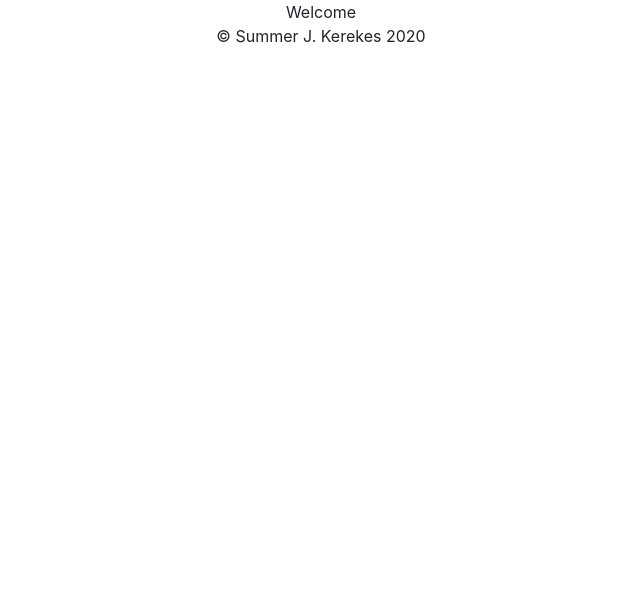
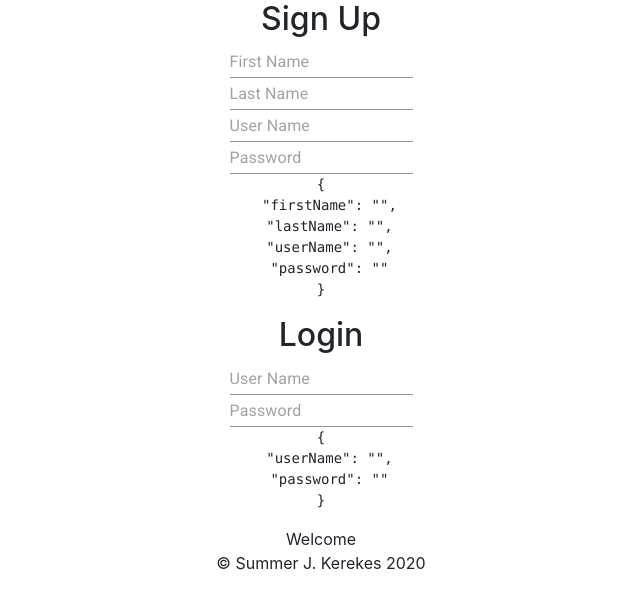
Before and after one commit to Phebesue/WD-ReactLegacy-TS-GroceryInventoryClient, a React (Create React App) app: page / in a window 1280 px wide. Shown: the top 608 px of the page, without its empty margins (319-959 px from the left). Built offline with nearby package versions, Linux system fonts and the light colour scheme.

Commit message:
add MaterialUI & Formik. Got SignUp & Login forms to render!! Yay! Finally some progress on the client.

```diff
--- a/public/index.html
+++ b/public/index.html
@@ -10,6 +10,8 @@
       content="Web site created using create-react-app"
     />
     <link rel="apple-touch-icon" href="%PUBLIC_URL%/logo192.png" />
+    <link rel="stylesheet" href="https://fonts.googleapis.com/css?family=Roboto:300,400,500,700&display=swap" />
+    <link rel="stylesheet" href="https://fonts.googleapis.com/icon?family=Material+Icons" />
     <!--
       manifest.json provides metadata used when your web app is installed on a
       user's mobile device or desktop. See https://developers.google.com/web/fundamentals/web-app-manifest/
--- a/src/App.tsx
+++ b/src/App.tsx
@@ -1,5 +1,6 @@
 import React, {Component} from 'react';
 import Auth from "./auth/Auth";
+import moduleName from 'formik'
 // import UserEdit from "./auth/UserEdit";
 // import Sitebar from "./site/Navbar";
 import { BrowserRouter as Router, Switch, Route, Redirect } from "react-router-dom";
@@ -7,6 +8,8 @@ import logo from './logo.svg';
 import './App.css';
 import Home from './site/Header';
 import Footer from './site/Footer';
+import {Signup} from './auth/Signup';
+import {Login} from './auth/Login';
 
 type AcceptedProps={};
 type SessionState = {
@@ -38,6 +41,8 @@ render(){
   return (
     <div className="App">
       <div id="main" className="sideBar">
+        <Signup onSubmit={() => {}} />
+        <Login onSubmit={() => {}} />
       {/* <Header /> */}
       <Router>
         <Home
--- /dev/null
+++ b/src/auth/Login.tsx
@@ -0,0 +1,53 @@
+import * as React from "react";
+import { TextField } from "@material-ui/core";
+import { Formik, Form } from "formik";
+
+interface Values {
+  userName: string;
+  password: string;
+}
+
+interface Props {
+  onSubmit: (values: Values) => void;
+}
+
+export const Login: React.FC<Props> = ({ onSubmit }) => {
+  return (
+    <div>
+          <h2>Login</h2>
+      <Formik
+        initialValues={{
+          userName: "",
+          password: "",
+        }}
+        onSubmit={(values) => {
+          onSubmit(values);
+        }}
+      >
+        {({ values, handleChange, handleBlur }) => (
+          <Form>
+            <div>
+              <TextField
+                placeholder="User Name"
+                name="userName"
+                value={values.userName}
+                onChange={handleChange}
+                onBlur={handleChange}
+              />
+            </div>
+            <div>
+              <TextField
+                placeholder="Password"
+                name="password"
+                value={values.password}
+                onChange={handleChange}
+                onBlur={handleChange}
+              />
+            </div>
+            <pre>{JSON.stringify(values, null, 2)}</pre>
+          </Form>
+        )}
+      </Formik>
+    </div>
+  );
+};
--- /dev/null
+++ b/src/auth/Signup.tsx
@@ -0,0 +1,75 @@
+import * as React from "react";
+import { TextField } from "@material-ui/core";
+import { Formik, Form } from "formik";
+
+interface Values {
+  firstName: string;
+  lastName: string;
+  userName: string;
+  password: string;
+}
+
+interface Props {
+  onSubmit: (values: Values) => void;
+}
+
+export const Signup: React.FC<Props> = ({ onSubmit }) => {
+  return (
+    <div>
+        <h2>Sign Up</h2>
+      <Formik
+        initialValues={{
+          firstName: "",
+          lastName: "",
+          userName: "",
+          password: "",
+        }}
+        onSubmit={(values) => {
+          onSubmit(values);
+        }}
+      >
+        {({ values, handleChange, handleBlur }) => (
+          <Form>
+            <div>
+              <TextField
+                placeholder="First Name"
+                name="firstName"
+                value={values.firstName}
+                onChange={handleChange}
+                onBlur={handleChange}
+              />
+            </div>
+            <div>
+              <TextField
+                placeholder="Last Name"
+                name="lastName"
+                value={values.lastName}
+                onChange={handleChange}
+                onBlur={handleChange}
+              />
+            </div>
+            <div>
+              <TextField
+                placeholder="User Name"
+                name="userName"
+                value={values.userName}
+                onChange={handleChange}
+                onBlur={handleChange}
+              />
+            </div>
+            <div>
+              <TextField
+                placeholder="Password"
+                name="password"
+                value={values.password}
+                onChange={handleChange}
+                onBlur={handleChange}
+              />
+            </div>
+            <pre>{JSON.stringify(values, null, 2)}</pre>
+          </Form>
+        )}
+      </Formik>
+    </div>
+  );
+};
```
Also changed, not shown: package.json (+6 -1 lines), 1 other file (tests, documents, lock files or other folders).
